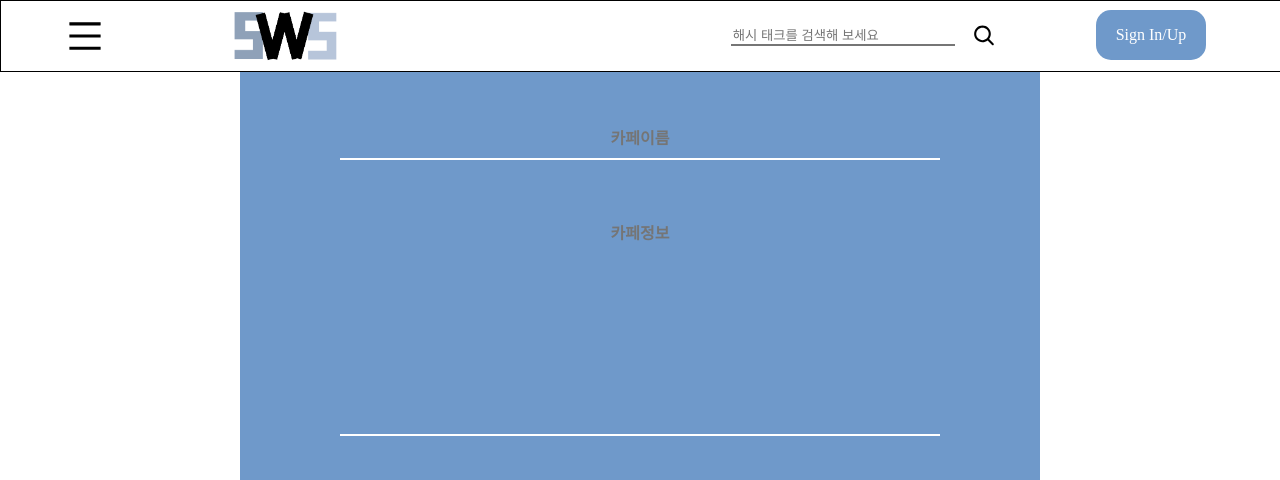
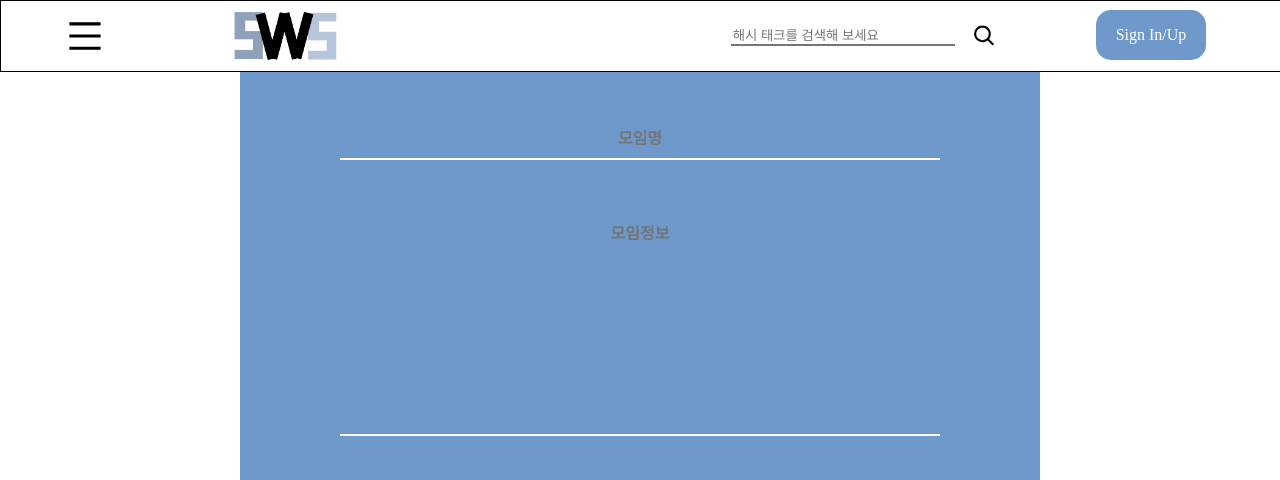
Before and after one commit to potato-club/sws-frontend, a React (Create React App) app: page /PostMainBox in a window 1280 px wide. Shown: the top 480 px of the page. Built offline with nearby package versions, Linux system fonts and the light colour scheme.

Commit message:
Docs: 수정

```diff
--- a/src/MainCafePage/PostMainBoxForm.tsx
+++ b/src/MainCafePage/PostMainBoxForm.tsx
@@ -72,7 +72,7 @@ const PostMainBoxForm: React.FC<PostCafeProps> = () => {
         <StyledInput
           id="Name"
           type="text"
-          placeholder="카페이름"
+          placeholder="모임명"
           value={cafeName}
           onChange={(e) => setCafeName(e.target.value)}
           required
@@ -82,7 +82,7 @@ const PostMainBoxForm: React.FC<PostCafeProps> = () => {
       <StyledLabel htmlFor="Info">
         <StyledTextArea
           id="Info"
-          placeholder="카페정보"
+          placeholder="모임정보"
           value={cafeInfo}
           onChange={(e) => setCafeInfo(e.target.value)}
           required
```
